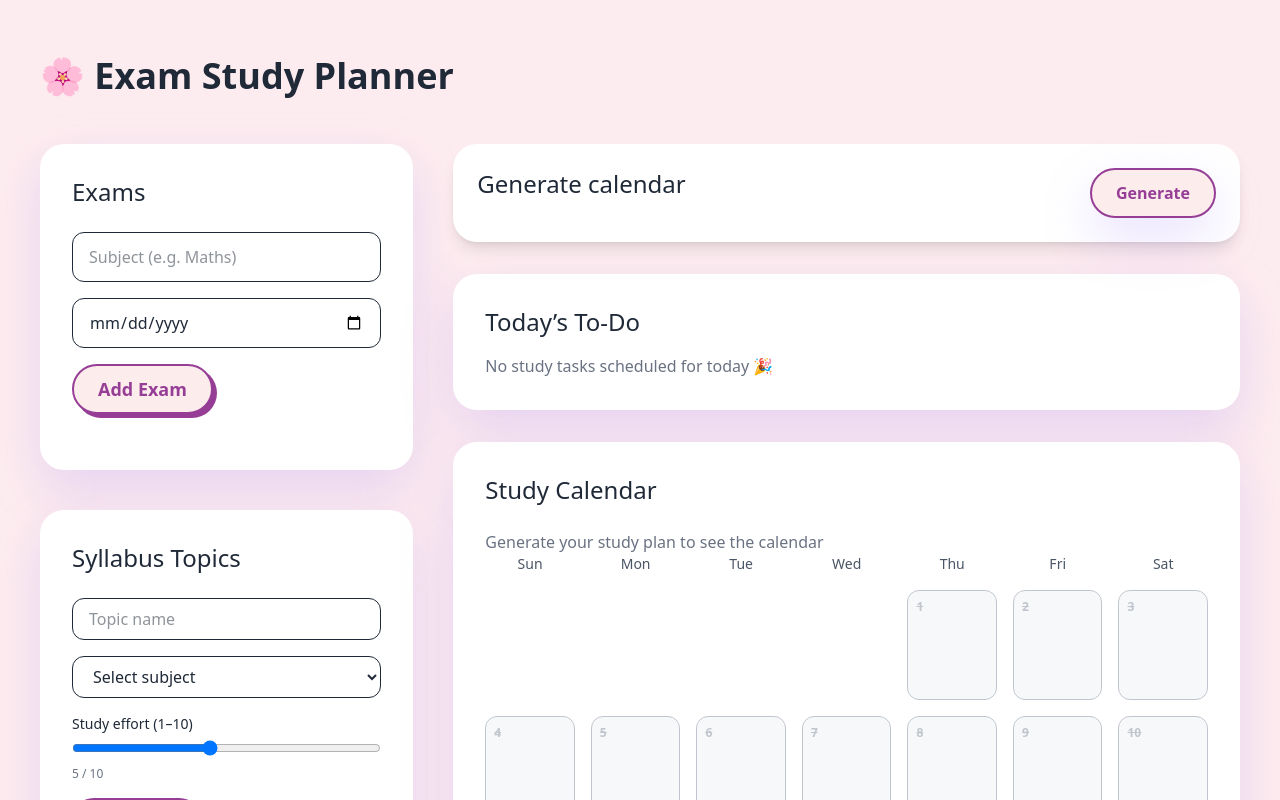
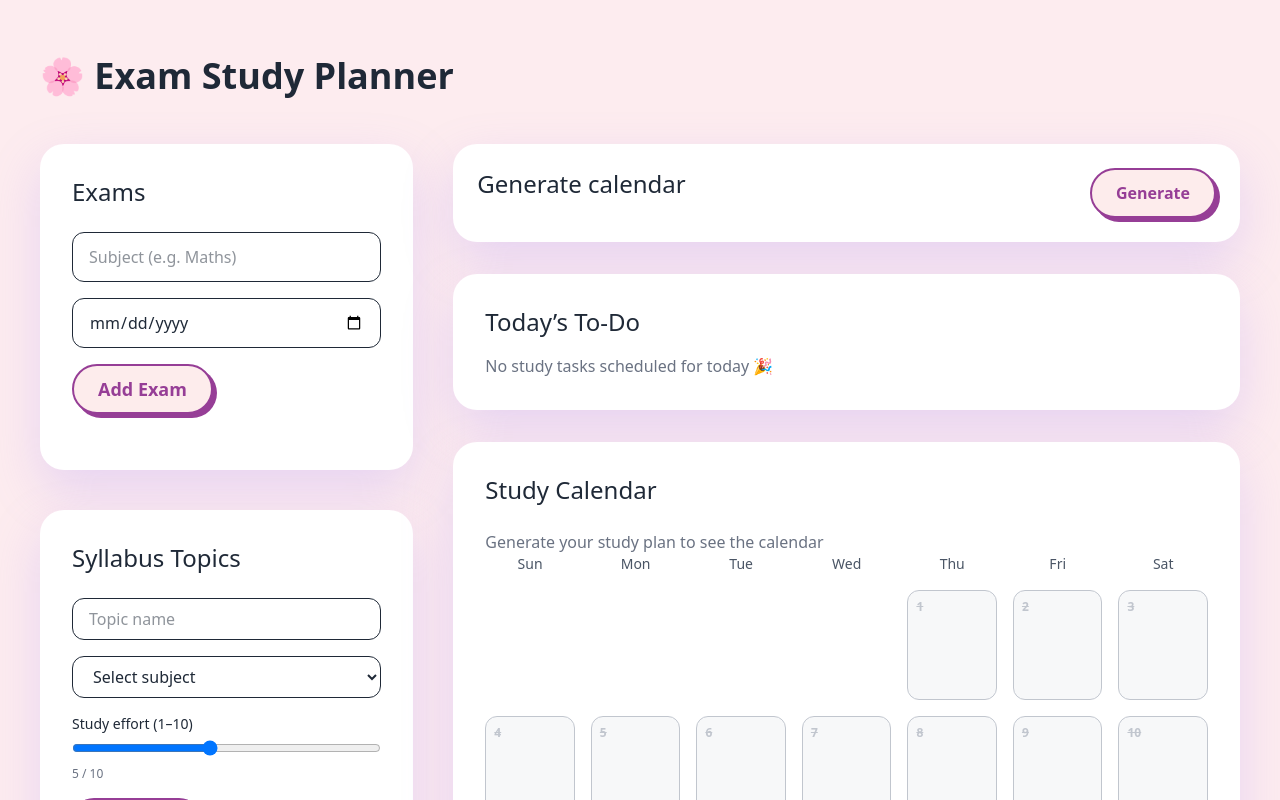
Before and after one commit to Vadiaaaaaaa/exam-study-planner, a React (Vite) app in the folder frontend/: page / in a window 1280 px wide. Shown: the top 800 px of the page. Built offline with nearby package versions, Linux system fonts and the light colour scheme.

Commit message:
Fix shadow

```diff
--- a/frontend/src/App.jsx
+++ b/frontend/src/App.jsx
@@ -153,7 +153,7 @@ export default function App() {
           </div>
 
           <div className="lg:col-span-2 space-y-8">
-            <div className="bg-white rounded-3xl p-6 shadow-lg flex justify-between">
+            <div className="bg-white rounded-3xl p-6 shadow-[0_20px_50px_rgba(167,139,250,0.25)] flex justify-between">
               <h2 className="text-2xl font-medium">
                 Generate calendar
               </h2>
@@ -164,7 +164,7 @@ export default function App() {
                   rounded-full border-2 border-[#963e96]
                   bg-[#FDECEC] text-[#963e96]
                   font-semibold px-6 h-[50px]
-                  shadow-[0_20px_50px_rgba(167,139,250,0.25)]
+                  shadow-[4px_4px_0_0_#963e96]
                 "
               >
                 Generate
```
